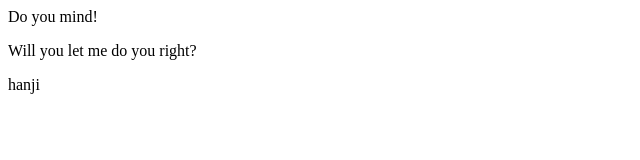
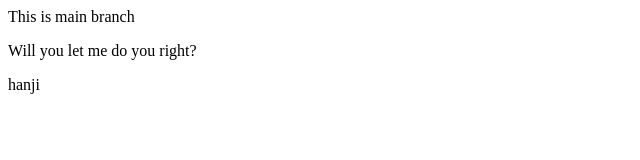
Before and after one commit to YashJoshi102/localRepo, a plain HTML site: page index.html in a window 1280 px wide. Shown: the full height of the page, 0-640 px from the left. Drawn offline with Linux system fonts and the light colour scheme.

Commit message:
resolving conflict

```diff
--- a/index.html
+++ b/index.html
@@ -1,3 +1,3 @@
-<p>Do you mind!</p>
+<p>This is main branch</p>
 <p>Will you let me do you right?</p>
 <P>hanji</P>
```
